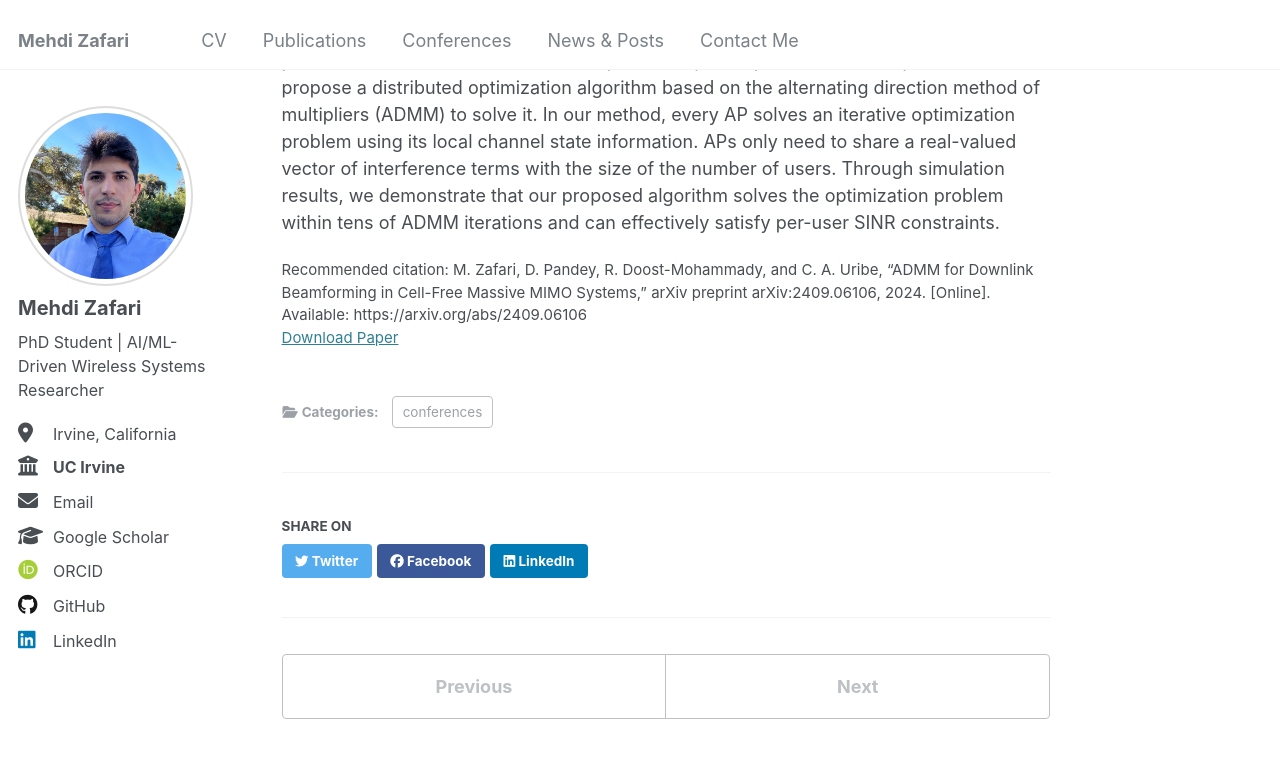
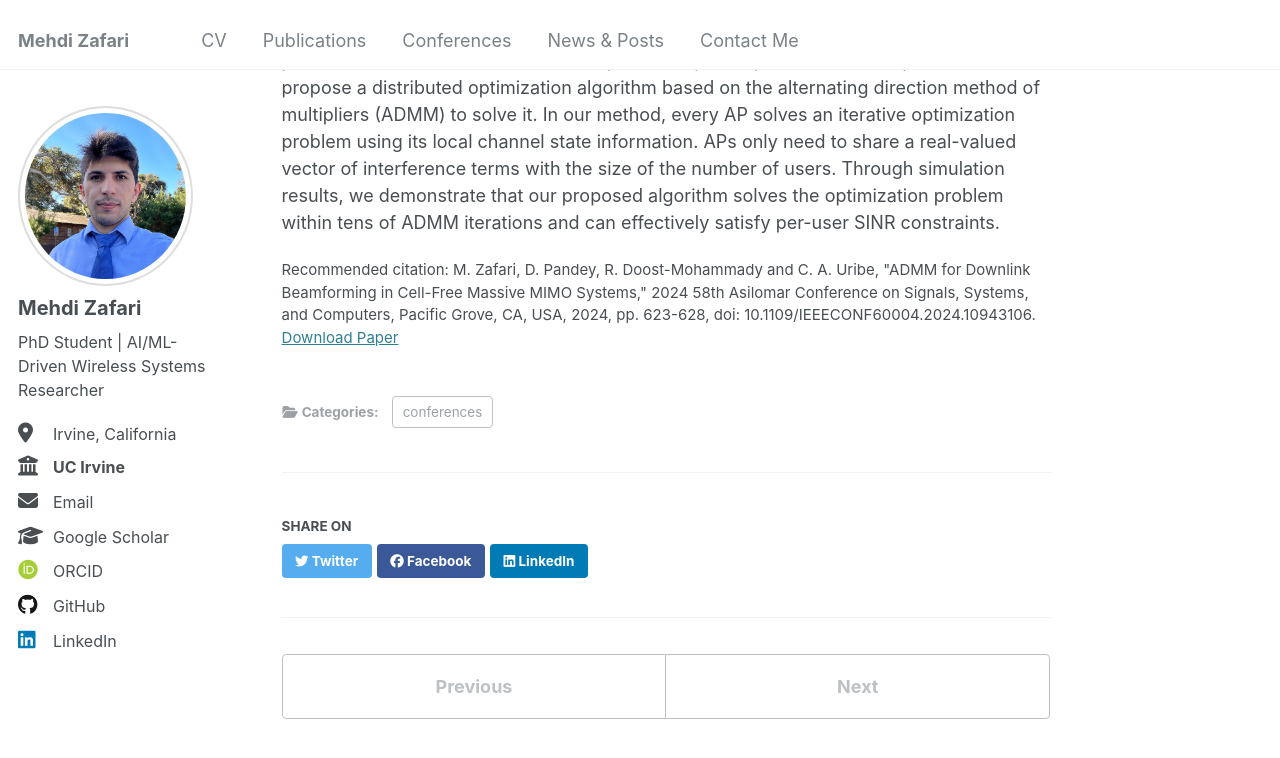
Before and after one commit to MehdiZD97/mehdizd97.github.io, a Jekyll site: the page built from _publications/2024-05-admm_for_dl_beamforming.md, in a window 1280 px wide and 900 px high, scrolled down 427 px. Shown: the top 758 px of the window. Built offline with Jekyll 4.4.1, drawn with Linux system fonts in a browser that asks for light colours; some web fonts are replaced.

Commit message:
Updated the citation and URL for the ADMM paper (Asilomar 2024)

```diff
--- a/_publications/2024-05-admm_for_dl_beamforming.md
+++ b/_publications/2024-05-admm_for_dl_beamforming.md
@@ -6,8 +6,8 @@ permalink: /publication/2024-05-admm_for_dl_beamforming
 excerpt: ''
 date: 2024-05-01
 venue: 'IEEE Asilomar Conference on Signals, Systems, and Computers'
-paperurl: 'https://arxiv.org/abs/2409.06106'
-citation: 'M. Zafari, D. Pandey, R. Doost-Mohammady, and C. A. Uribe, “ADMM for Downlink Beamforming in Cell-Free Massive MIMO Systems,” arXiv preprint arXiv:2409.06106, 2024. [Online]. Available: https://arxiv.org/abs/2409.06106'
+paperurl: 'https://ieeexplore.ieee.org/document/10943106'
+citation: 'M. Zafari, D. Pandey, R. Doost-Mohammady and C. A. Uribe, "ADMM for Downlink Beamforming in Cell-Free Massive MIMO Systems," 2024 58th Asilomar Conference on Signals, Systems, and Computers, Pacific Grove, CA, USA, 2024, pp. 623-628, doi: 10.1109/IEEECONF60004.2024.10943106.'
 ---
 
 In cell-free massive MIMO systems with multiple distributed access points (APs) serving multiple users over the same time-frequency resources, downlink beamforming is done through spatial precoding.
```
